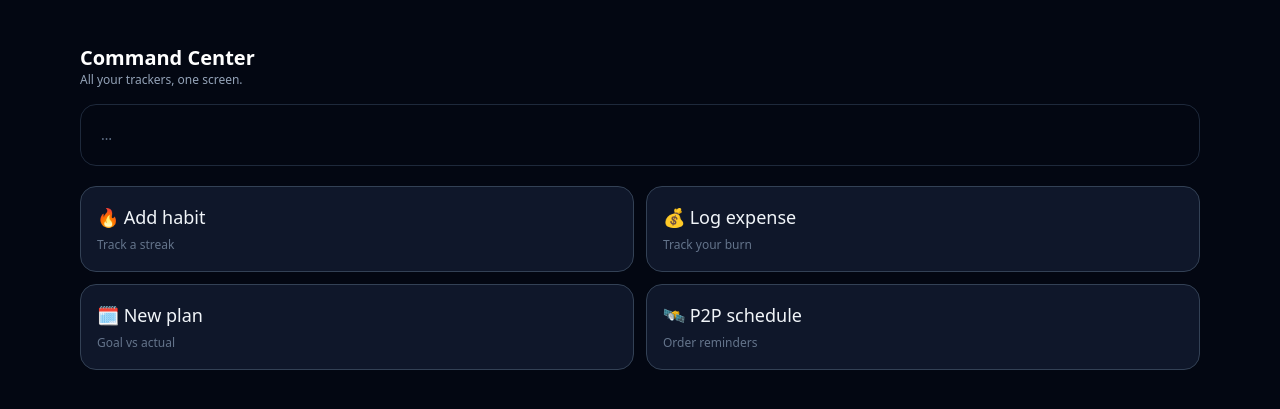
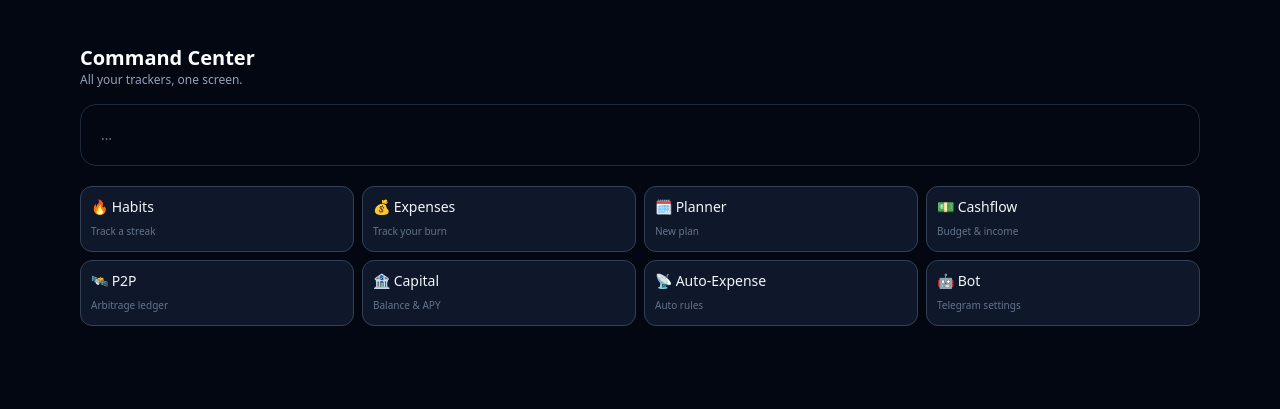
Before and after one commit to deucelenon-glitch/lifeos, a FastAPI app: page / in a window 1280 px wide. Shown: the part 96-505 px from the top of the page. Run offline with FastAPI, Linux system fonts and the light colour scheme; data comes from the database, SQL or seed files in the repository; data that the repository does not hold is empty; some libraries are stand-ins or nearby versions.

Commit message:
home: quick actions → 8 compact buttons (2x4 grid) — Habits, Expenses, Planner, Cashflow, P2P, Capital, Auto-Expense, Bot

```diff
--- a/app/templates/index.html
+++ b/app/templates/index.html
@@ -150,23 +150,39 @@
             <div id="dash-cards" hx-get="/api/dashboard" hx-trigger="load" hx-swap="outerHTML">
                 <div class="bg-dark-950 border border-dark-800 rounded-2xl p-5"><div class="text-sm text-slate-500">…</div></div>
             </div>
-            <!-- Quick actions -->
-            <div class="grid grid-cols-2 gap-3 mt-5">
-                <button @click="activeTab = 'habits'" class="bg-dark-900 border border-dark-700 hover:border-emerald-500/50 rounded-2xl p-4 text-left">
-                    <span class="block text-lg">🔥 Add habit</span>
-                    <span class="text-xs text-slate-500">Track a streak</span>
+            <!-- Quick actions — compact chips, one per tab -->
+            <div class="grid grid-cols-2 md:grid-cols-4 gap-2 mt-5">
+                <button @click="refreshTab('habits')" class="bg-dark-900 border border-dark-700 hover:border-emerald-500/50 rounded-xl p-2.5 text-left">
+                    <span class="block text-sm">🔥 Habits</span>
+                    <span class="text-[10px] text-slate-500">Track a streak</span>
                 </button>
-                <button @click="activeTab = 'expenses'" class="bg-dark-900 border border-dark-700 hover:border-emerald-500/50 rounded-2xl p-4 text-left">
-                    <span class="block text-lg">💰 Log expense</span>
-                    <span class="text-xs text-slate-500">Track your burn</span>
+                <button @click="refreshTab('expenses')" class="bg-dark-900 border border-dark-700 hover:border-emerald-500/50 rounded-xl p-2.5 text-left">
+                    <span class="block text-sm">💰 Expenses</span>
+                    <span class="text-[10px] text-slate-500">Track your burn</span>
                 </button>
-                <button @click="activeTab = 'planner'" class="bg-dark-900 border border-dark-700 hover:border-emerald-500/50 rounded-2xl p-4 text-left">
-                    <span class="block text-lg">🗓️ New plan</span>
-                    <span class="text-xs text-slate-500">Goal vs actual</span>
+                <button @click="refreshTab('planner')" class="bg-dark-900 border border-dark-700 hover:border-emerald-500/50 rounded-xl p-2.5 text-left">
+                    <span class="block text-sm">🗓️ Planner</span>
+                    <span class="text-[10px] text-slate-500">New plan</span>
                 </button>
-                <button @click="activeTab = 'p2p'" class="bg-dark-900 border border-dark-700 hover:border-emerald-500/50 rounded-2xl p-4 text-left">
-                    <span class="block text-lg">🛰️ P2P schedule</span>
-                    <span class="text-xs text-slate-500">Order reminders</span>
+                <button @click="refreshTab('money')" class="bg-dark-900 border border-dark-700 hover:border-emerald-500/50 rounded-xl p-2.5 text-left">
+                    <span class="block text-sm">💵 Cashflow</span>
+                    <span class="text-[10px] text-slate-500">Budget & income</span>
+                </button>
+                <button @click="refreshTab('p2p')" class="bg-dark-900 border border-dark-700 hover:border-emerald-500/50 rounded-xl p-2.5 text-left">
+                    <span class="block text-sm">🛰️ P2P</span>
+                    <span class="text-[10px] text-slate-500">Arbitrage ledger</span>
+                </button>
+                <button @click="refreshTab('capital')" class="bg-dark-900 border border-dark-700 hover:border-emerald-500/50 rounded-xl p-2.5 text-left">
+                    <span class="block text-sm">🏦 Capital</span>
+                    <span class="text-[10px] text-slate-500">Balance & APY</span>
+                </button>
+                <button @click="refreshTab('termux')" class="bg-dark-900 border border-dark-700 hover:border-emerald-500/50 rounded-xl p-2.5 text-left">
+                    <span class="block text-sm">📡 Auto-Expense</span>
+                    <span class="text-[10px] text-slate-500">Auto rules</span>
+                </button>
+                <button @click="refreshTab('telegram')" class="bg-dark-900 border border-dark-700 hover:border-emerald-500/50 rounded-xl p-2.5 text-left">
+                    <span class="block text-sm">🤖 Bot</span>
+                    <span class="text-[10px] text-slate-500">Telegram settings</span>
                 </button>
             </div>
         </div>
```
